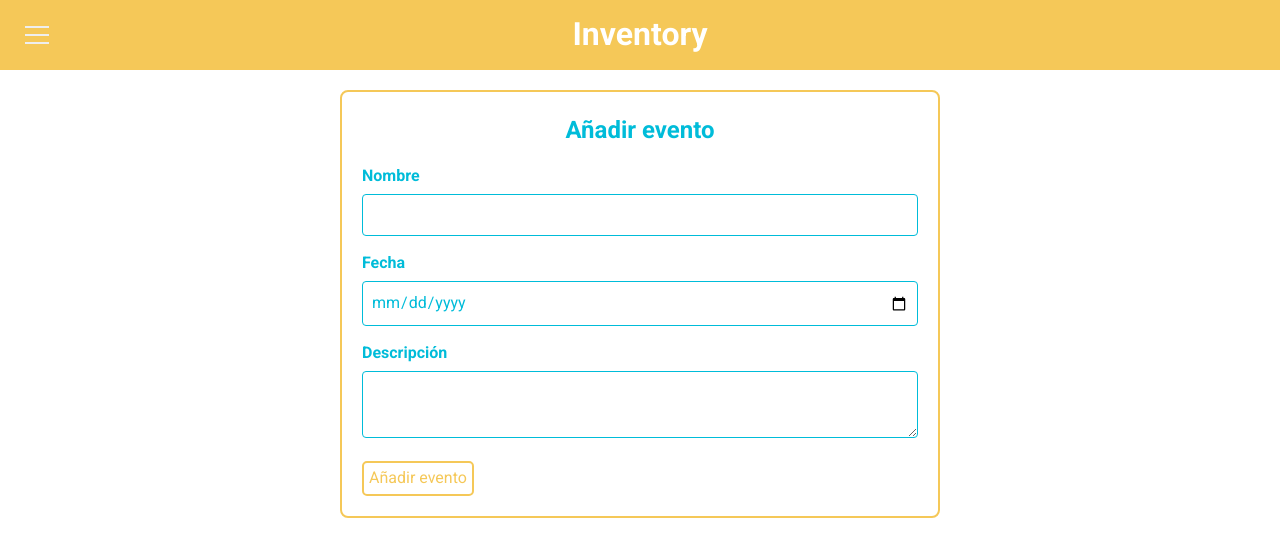
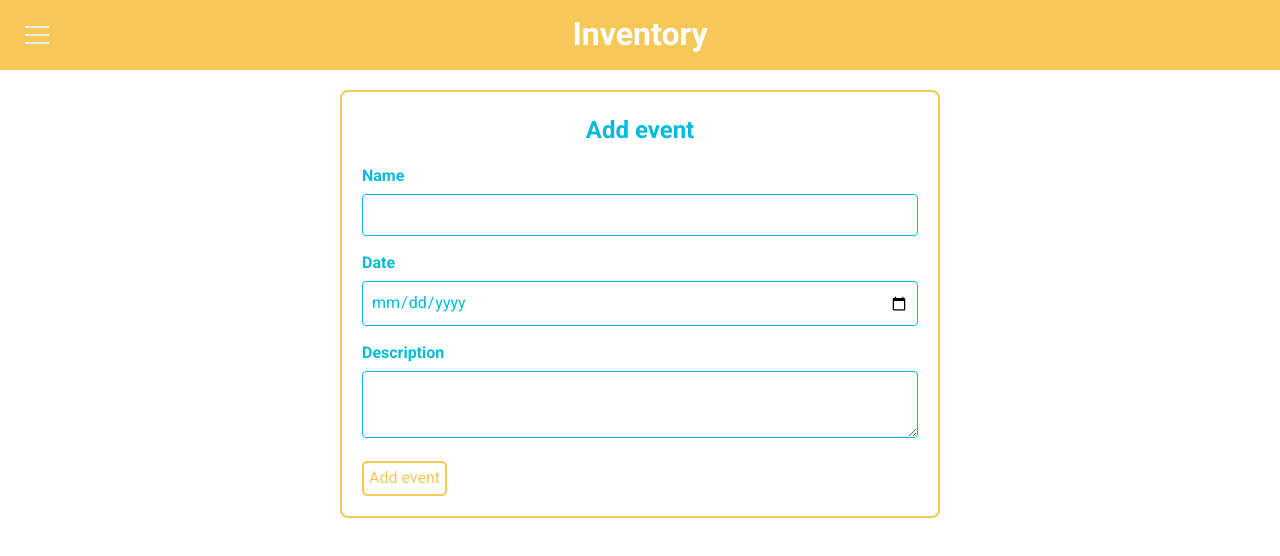
Before and after one commit to CriFigShe/ProyectoInventario, a React (Vite) app in the folder frontend/inventario/: page /addEvents in a window 1280 px wide. Shown: the top 556 px of the page. Built offline with nearby package versions, Linux system fonts and the light colour scheme.

Commit message:
Traduccion eventos

```diff
--- a/frontend/inventario/src/i18n/locales/en/translation.json
+++ b/frontend/inventario/src/i18n/locales/en/translation.json
@@ -11,7 +11,7 @@
     "productNotes": "Notes",
     "productSupplier": "Supplier",
     "productActions": "Actions",
-    "noProducts": "No products saved",
+    "noProducts": "No saved products",
     "addProduct": "Add product",
     "addProductType": "Type of product",
     "editProduct": "Edit product",
@@ -23,11 +23,21 @@
     "supplierName": "Name",
     "supplierContact": "Contact",
     "supplierActions": "Actions",
-    "noSuppliers": "No suppliers saved",
+    "noSuppliers": "No saved suppliers",
     "addSupplier": "Add supplier",
     "editSupplier": "Edit supplier",
 
     "events": "Events",
+    "errorRemovingEvent": "Error removing an event",
+    "successRemovingEvent": "Event successfully removed",
+    "eventName": "Name",
+    "eventDate": "Date",
+    "eventDescription": "Description",
+    "eventActions": "Actions",
+    "noEvents": "No saved events",
+    "addEvent": "Add event",
+    "editEvent": "Edit event",
+
     "logOut": "Log Out",
     "inventory": "Inventory"
 }
--- a/frontend/inventario/src/i18n/locales/es/translation.json
+++ b/frontend/inventario/src/i18n/locales/es/translation.json
@@ -28,6 +28,16 @@
     "editSupplier": "Editar proveedor",
 
     "events": "Eventos",
+    "errorRemovingEvent": "Error al eliminar un evento",
+    "successRemovingEvent": "Evento eliminado correctamente",
+    "eventName": "Nombre",
+    "eventDate": "Fecha",
+    "eventDescription": "Descripción",
+    "eventActions": "Acciones",
+    "noEvents": "No hay eventos guardados",
+    "addEvent": "Añadir evento",
+    "editEvent": "Editar evento",
+
     "logOut": "Cerrar Sesión",
     "inventory": "Inventario"
 }
--- a/frontend/inventario/src/pages/Events/AddEvent.jsx
+++ b/frontend/inventario/src/pages/Events/AddEvent.jsx
@@ -3,6 +3,7 @@ import { useState, useContext } from "react";
 import axios from "axios";
 import { useNavigate } from "react-router";
 import AuthContext from "../../context/AuthContext";
+import { useTranslation } from 'react-i18next';
 
 export default function AddEvent() {
   const navigate = useNavigate();
@@ -13,6 +14,8 @@ export default function AddEvent() {
     description: "",
     userId: currentUser.userId
   });
+
+  const { t } = useTranslation();
 
   const handleChange = (e) => {
     const { name, value } = e.target;
@@ -35,21 +38,21 @@ export default function AddEvent() {
 
   return (
     <div className="addForm">
-      <h2>Añadir evento</h2>
+      <h2>{t('addEvent')}</h2>
       <form onSubmit={handleSubmit} noValidate>
         <div className="formGroup">
-          <label>Nombre</label>
+          <label>{t('eventName')}</label>
           <input type="text" name="name" onChange={handleChange} required />
         </div>
         <div className="formGroup">
-          <label>Fecha</label>
+          <label>{t('eventDate')}</label>
           <input type="date" name="date" onChange={handleChange} required />
         </div>
         <div className="formGroup">
-          <label>Descripción</label>
+          <label>{t('eventDescription')}</label>
           <textarea name="description" onChange={handleChange} required />
         </div>
-        <button type="submit" className="addEventButton">Añadir evento</button>
+        <button type="submit" className="addEventButton">{t('addEvent')}</button>
       </form>
     </div>
   );
--- a/frontend/inventario/src/pages/Events/EditEvent.jsx
+++ b/frontend/inventario/src/pages/Events/EditEvent.jsx
@@ -3,6 +3,7 @@ import { useState, useEffect, useContext } from "react";
 import axios from "axios";
 import { useNavigate, useParams } from "react-router";
 import AuthContext from "../../context/AuthContext";
+import { useTranslation } from 'react-i18next';
 
 export default function EditEvent() {
   const { id } = useParams();
@@ -14,6 +15,8 @@ export default function EditEvent() {
     description: "",
     userId: currentUser.userId
   });
+
+  const { t } = useTranslation();
 
   useEffect(() => {
     const fetchData = async () => {
@@ -54,10 +57,10 @@ export default function EditEvent() {
 
   return (
     <div className="editForm">
-      <h2>Editar evento: {event.name}</h2>
+      <h2>{t('editEvent')} - {event.name}</h2>
       <form onSubmit={handleSubmit} noValidate>
         <div className="formGroup">
-          <label>Nombre</label>
+          <label>{t('eventName')}</label>
           <input
             type="text"
             name="name"
@@ -67,7 +70,7 @@ export default function EditEvent() {
           />
         </div>
         <div className="formGroup">
-          <label>Fecha</label>
+          <label>{t('eventDate')}</label>
           <input
             type="date"
             name="date"
@@ -77,7 +80,7 @@ export default function EditEvent() {
           />
         </div>
         <div className="formGroup">
-          <label>Descripción</label>
+          <label>{t('eventDescription')}</label>
           <textarea
             name="description"
             value={event.description}
@@ -85,7 +88,7 @@ export default function EditEvent() {
             required
           />
         </div>
-        <button type="submit" className="editEventButton">Guardar cambios</button>
+        <button type="submit" className="editEventButton">{t('saveChanges')}</button>
       </form>
     </div>
   );
--- a/frontend/inventario/src/pages/Events/Events.jsx
+++ b/frontend/inventario/src/pages/Events/Events.jsx
@@ -6,6 +6,7 @@ import { useNavigate } from "react-router";
 import AuthContext from "../../context/AuthContext";
 import { IconX, IconCheck } from "@tabler/icons-react";
 import { Notification } from "@mantine/core";
+import { useTranslation } from 'react-i18next';
 
 import { CiTrash } from "react-icons/ci";
 import { GoPencil } from "react-icons/go";
@@ -22,6 +23,8 @@ export default function Events() {
 
   const xIcon = <IconX size={20} />;
   const checkIcon = <IconCheck size={20} />;
+
+  const { t } = useTranslation();
 
   useEffect(() => {
     const fetchEvents = async () => {
@@ -86,7 +89,7 @@ export default function Events() {
   return (
     <main className="eventPage">
       <div className="eventsTitle">
-        <h2>Eventos</h2>
+        <h2>{t('events')}</h2>
         <Link to="/addEvents">
           <button className="addEvents">+</button>
         </Link>
@@ -96,7 +99,7 @@ export default function Events() {
           <Notification
             icon={xIcon}
             color="red"
-            title="Error al eliminar un evento"
+            title={t('errorRemovingEvent')}
             withCloseButton={false}
           />
         )}
@@ -104,7 +107,7 @@ export default function Events() {
           <Notification
             icon={checkIcon}
             color="teal"
-            title="Evento eliminado con exito"
+            title={t('successRemovingEvent')}
             withCloseButton={false}
           />
         )}
@@ -113,10 +116,10 @@ export default function Events() {
         {events.length > 0 && (
           <div className="eventsContainer">
             <div className="listTitles">
-              <h3>Nombre</h3>
-              <h3>Fecha</h3>
-              <h3>Descripción</h3>
-              <h3>Acciones</h3>
+              <h3>{t('eventName')}</h3>
+              <h3>{t('eventDate')}</h3>
+              <h3>{t('eventDescription')}</h3>
+              <h3>{t('eventActions')}</h3>
             </div>
             <div className="eventsList">
               {events.map((event) => (
@@ -143,7 +146,7 @@ export default function Events() {
           </div>
         )}
         {events.length == 0 && (
-          <p className="noEvents">No hay eventos guardados.</p>
+          <p className="noEvents">{t('noEvents')}</p>
         )}
       </div>
     </main>
```
